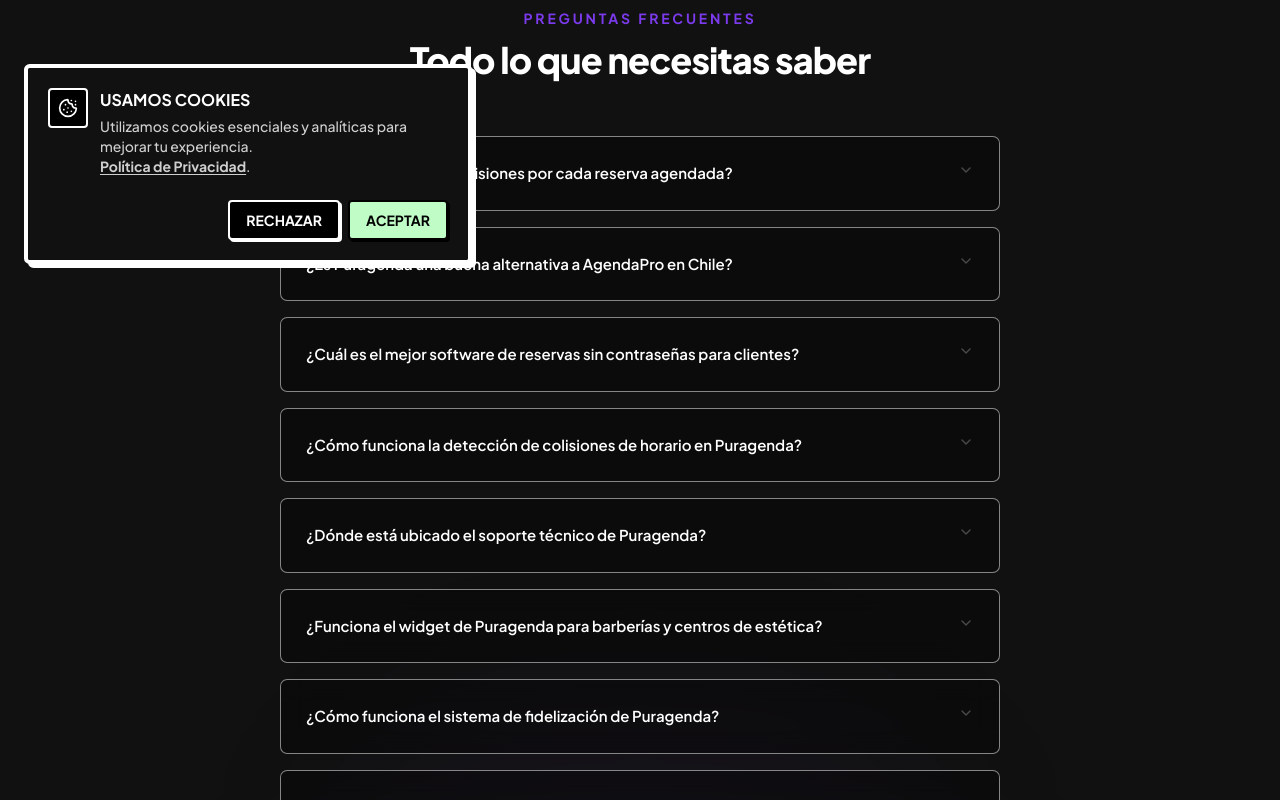
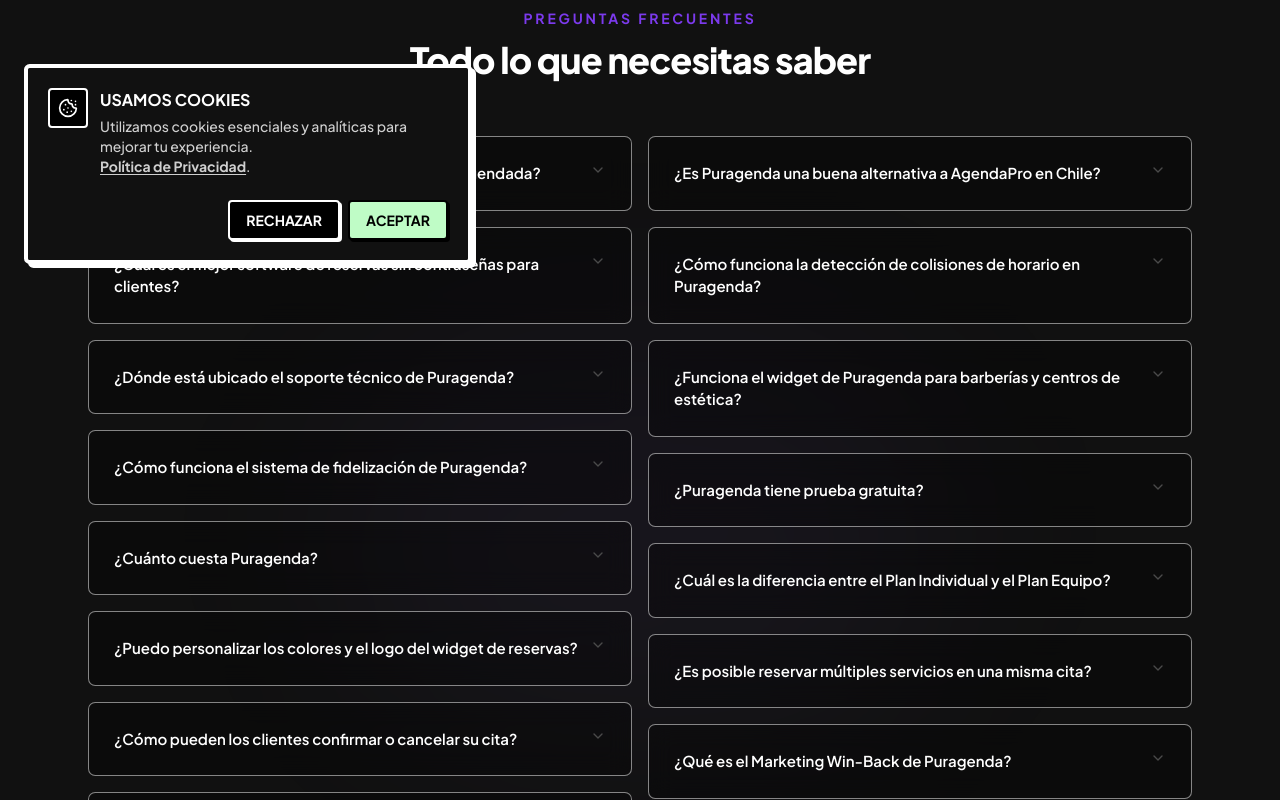
Before and after one commit to DiegoSalsa/Puragenda, a Next.js app: page /faq in a window 1280 px wide. Shown: the part 520-1320 px from the top of the page. Built offline with nearby package versions, Linux system fonts and the light colour scheme; no server answers.

Commit message:
FAQ 2 columnas y fix icono PWA

```diff
--- a/src/components/landing/faq-section.tsx
+++ b/src/components/landing/faq-section.tsx
@@ -121,7 +121,7 @@
   };
 
   return (
-    <section id="faq" className="mx-auto w-full max-w-3xl px-6 py-24 relative">
+    <section id="faq" className="mx-auto w-full max-w-6xl px-6 py-24 relative">
       {/* Schema JSON-LD for Generative Engine Optimization */}
       <script
         type="application/ld+json"
@@ -140,12 +140,30 @@
         </h2>
       </div>
 
-      <div className="space-y-4">
+      <div className="grid grid-cols-1 md:grid-cols-2 gap-4">
+        {/* Left column */}
         <Accordion className="w-full space-y-4">
-          {faqs.map((faq, index) => (
+          {faqs.filter((_, i) => i % 2 === 0).map((faq, index) => (
             <AccordionItem
               key={index}
-              value={`item-${index}`}
+              value={`item-left-${index}`}
+              className="rounded-2xl border border-border/50 bg-card/30 backdrop-blur-md px-6 py-2 transition-all duration-300 hover:border-[#7C3AED]/30 hover:bg-card/60 hover:shadow-lg hover:shadow-[#7C3AED]/5 data-[state=open]:border-[#7C3AED]/40 data-[state=open]:bg-card/80 data-[state=open]:shadow-xl data-[state=open]:shadow-[#7C3AED]/10"
+            >
+              <AccordionTrigger className="text-[15px] font-semibold hover:no-underline hover:text-[#A78BFA] transition-colors py-4">
+                {faq.question}
+              </AccordionTrigger>
+              <AccordionContent className="text-sm leading-relaxed text-muted-foreground pb-5">
+                {faq.answer}
+              </AccordionContent>
+            </AccordionItem>
+          ))}
+        </Accordion>
+        {/* Right column */}
+        <Accordion className="w-full space-y-4">
+          {faqs.filter((_, i) => i % 2 === 1).map((faq, index) => (
+            <AccordionItem
+              key={index}
+              value={`item-right-${index}`}
               className="rounded-2xl border border-border/50 bg-card/30 backdrop-blur-md px-6 py-2 transition-all duration-300 hover:border-[#7C3AED]/30 hover:bg-card/60 hover:shadow-lg hover:shadow-[#7C3AED]/5 data-[state=open]:border-[#7C3AED]/40 data-[state=open]:bg-card/80 data-[state=open]:shadow-xl data-[state=open]:shadow-[#7C3AED]/10"
             >
               <AccordionTrigger className="text-[15px] font-semibold hover:no-underline hover:text-[#A78BFA] transition-colors py-4">
```
Also changed, not shown: public/site.webmanifest.
